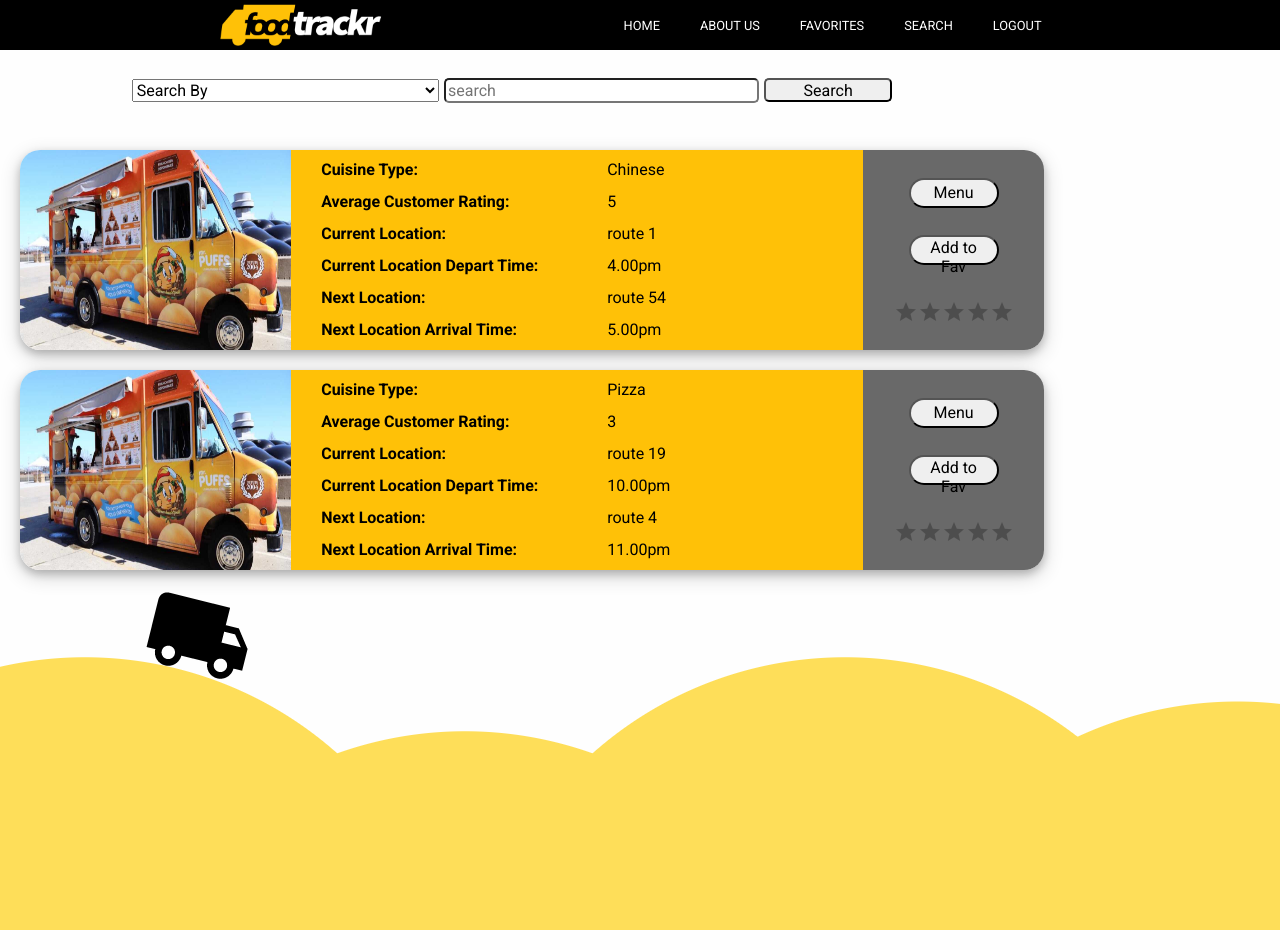
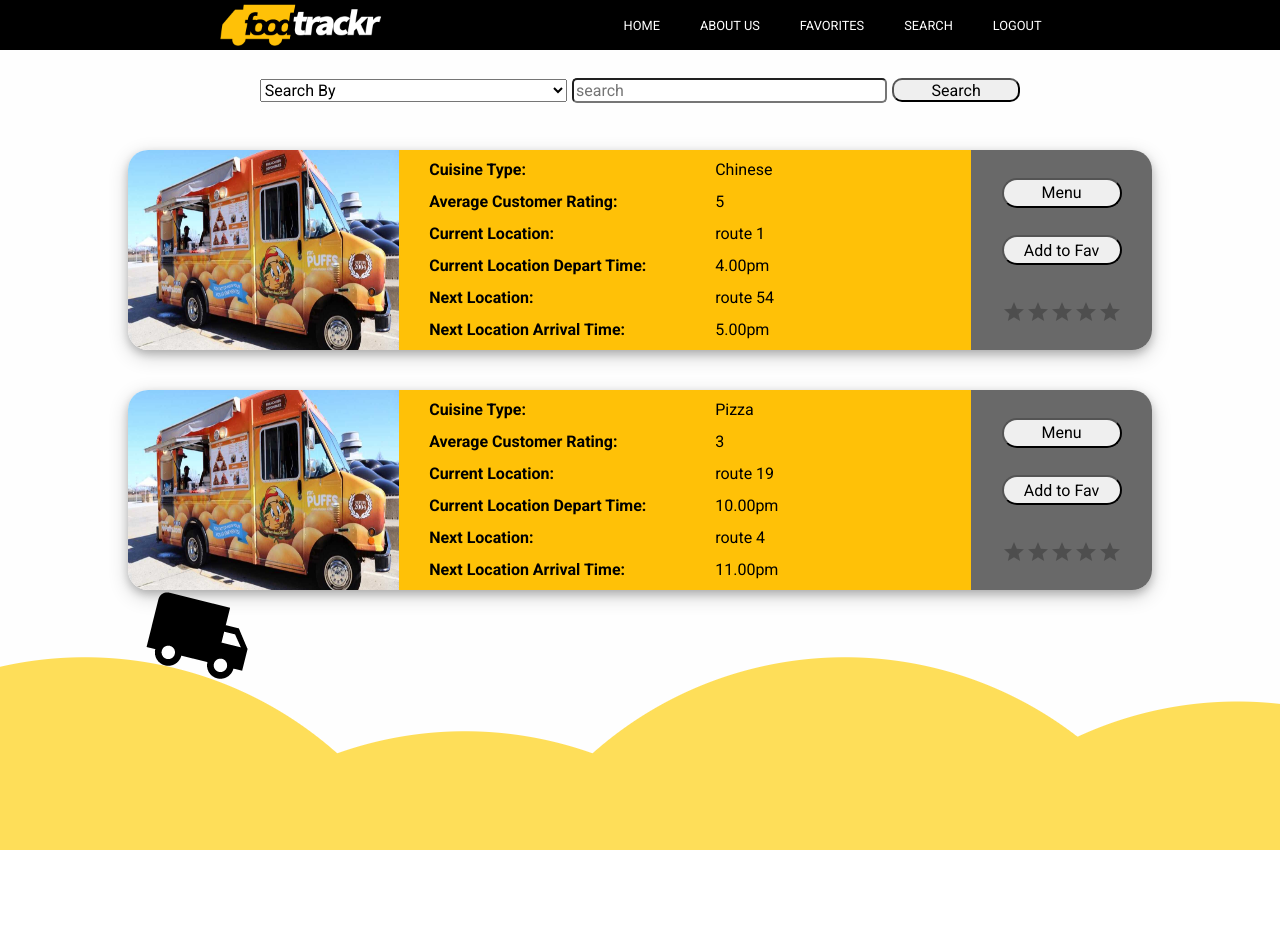
Before and after one commit to Sara-DLC/FoodTruck, a React (Create React App) app: page /truck-search in a window 1280 px wide. After the commit the page ends 850 px from the top, so only its background shows below. Built offline with nearby package versions, Linux system fonts and the light colour scheme.

Commit message:
style searchPage

```diff
--- a/src/components/scss/Truck.scss
+++ b/src/components/scss/Truck.scss
@@ -39,7 +39,7 @@
         background-color: dimgray;
 
      button {
-        width: 90px;
+        width: 120px;
         height: 30px;
         border-radius: 25px;
         font-size: 1rem;
--- a/src/components/scss/searchPage.scss
+++ b/src/components/scss/searchPage.scss
@@ -1,4 +1,8 @@
-
+.search-page{
+    display: flex;
+    flex-direction: column;
+    align-items: center;
+}
 .search-form{
     width: 80vw;
     display: flex;
@@ -27,15 +31,23 @@
         width: 10vw;
         font-size: 1rem;
         height: 3vh;
-        border-radius: 5px;
+        border-radius: 10px;
         text-align: center;
         margin-left: 5px;
+        cursor: pointer;
+
+        &:hover {
+            background-color: #ffc107;
+        }
     }
 
 }
 
 
 .search-results{
+    display: flex;
+    flex-direction: column;
+    align-items: center;
     width: 100vw;
-    height: 100vh;
+    height: 90vh;
 }
```
